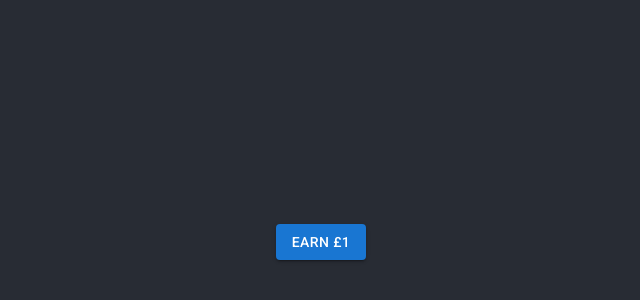
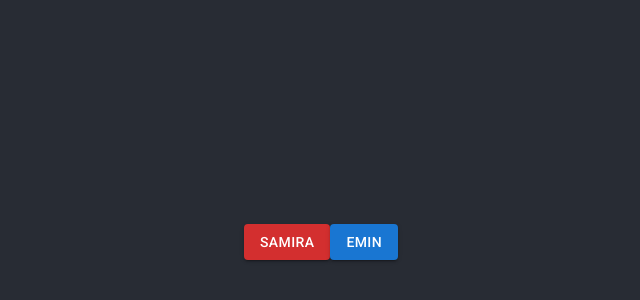
Before and after one commit to rganeyev/kids-finance, a React (Create React App) app: page / in a window 1280 px wide. Shown: the part 158-458 px from the top of the page, without its empty margins (319-959 px from the left). Built offline with nearby package versions, Linux system fonts and the light colour scheme.

Commit message:
update on Samira & Emin

```diff
--- a/src/App.tsx
+++ b/src/App.tsx
@@ -4,31 +4,44 @@ import Confetti from 'react-confetti';
 import InputForm from './InputForm.react';
 import { useWindowSize } from 'react-use';
 import CurrentBalance from './CurrentBalance.react';
+import SelectUser from './SelectUser.react';
+
+enum State {
+  SELECT_USER = 0,
+  PRESS_BUTTON = 1,
+  CONFETTI,
+  BALANCE_SHOWN,
+}
 
 function App() {
   const { width, height } = useWindowSize();
-  const [isButtonPressed, setButtonPressed] = useState(false);
-  const [currentBalance, setCurrentBalance] = useState(0);
-  const [balanceShown, setBalanceShown] = useState(false);
-  const onUpdateBalance = useCallback((balance: number, isUpdated: boolean) => {
-    setButtonPressed(true);
+  const [currentState, setCurrentState] = useState<State>(State.SELECT_USER);
+  const [userName, setUserName] = useState<string | null>(null);
+  const [currentBalance, setCurrentBalance] = useState<number>(0);
+  const onUpdateBalance = useCallback((balance: number) => {
+    setCurrentState(State.CONFETTI);
     setCurrentBalance(balance);
-  }, []);
+  }, [setCurrentBalance, setCurrentState]);
+
+  const showBalanceCallback = useCallback(() => setCurrentState(State.BALANCE_SHOWN), [setCurrentState]);
+  const selectUserNameCallback = useCallback((name: string) => { setUserName(name); setCurrentState(State.PRESS_BUTTON); }, [setUserName]);
 
 
   return (
     <div className="App">
-      {isButtonPressed && <Confetti
+      <header className="App-header">{currentState === State.SELECT_USER && <SelectUser onSelectUser={selectUserNameCallback} />}
+        {(currentState === State.PRESS_BUTTON || currentState === State.CONFETTI) &&
+          <InputForm className={currentState === State.CONFETTI ? 'fadeOut' : 'fadeIn'} onSendForm={onUpdateBalance} userName={userName!} />
+        }
+        {currentState === State.BALANCE_SHOWN && <CurrentBalance value={currentBalance} />}
+      </header>
+      {currentState === State.CONFETTI && <Confetti
         width={width}
         height={height}
         recycle={false}
         numberOfPieces={3000}
-        onConfettiComplete={() => setBalanceShown(true)}
+        onConfettiComplete={showBalanceCallback}
       />}
-      <header className="App-header">
-        <InputForm className={isButtonPressed ? 'fadeOut' : 'fadeIn'} onSendForm={onUpdateBalance} />
-        {balanceShown && <CurrentBalance value={currentBalance} />}
-      </header>
     </div>
   );
 }
--- a/src/InputForm.react.tsx
+++ b/src/InputForm.react.tsx
@@ -1,22 +1,23 @@
-import React, { useCallback } from 'react';
+import { useCallback } from 'react';
 import Button from '@mui/material/Button';
 
 type Props = {
     onSendForm: (balance: number, isUpdated: boolean) => void;
-    className: string | undefined
+    className: string | undefined;
+    userName: string;
 };
 
-export default function InputForm({ onSendForm, className }: Props) {
+export default function InputForm({ onSendForm, className, userName }: Props) {
     const onEarn = useCallback(async () => {
         const requestOptions = {
             method: 'POST',
             headers: { 'Content-Type': 'application/json' },
-            body: JSON.stringify({ name: 'Samira' })
+            body: JSON.stringify({ name: userName })
         };
         const response = await fetch('https://backend.gcrm.online/api/v1/finance/', requestOptions);
         const data = await response.json();
         onSendForm(data.balance, data.is_updated);
-    }, [onSendForm]);
+    }, [onSendForm, userName]);
     return <div className={className}>
         <Button variant="contained" onClick={onEarn}>Earn £1</Button>
     </div>;
--- /dev/null
+++ b/src/SelectUser.css
@@ -0,0 +1,4 @@
+.container {
+    flex: 1,
+    justifyContent: 'space-evenly',
+}
--- /dev/null
+++ b/src/SelectUser.react.tsx
@@ -0,0 +1,13 @@
+import Button from '@mui/material/Button';
+import './App.css';
+
+type Props = {
+    onSelectUser: (name: string) => void;
+};
+
+export default function SelectUser({onSelectUser}: Props) {
+    return <div className='container'>
+        <Button color="error" variant="contained" onClick={() => onSelectUser('Samira')}>Samira</Button>
+        <Button variant="contained" onClick={() => onSelectUser('Samira')}>Emin</Button>
+    </div>;
+}
```
Also changed, not shown: 2 other files (tests, documents, lock files or other folders).
